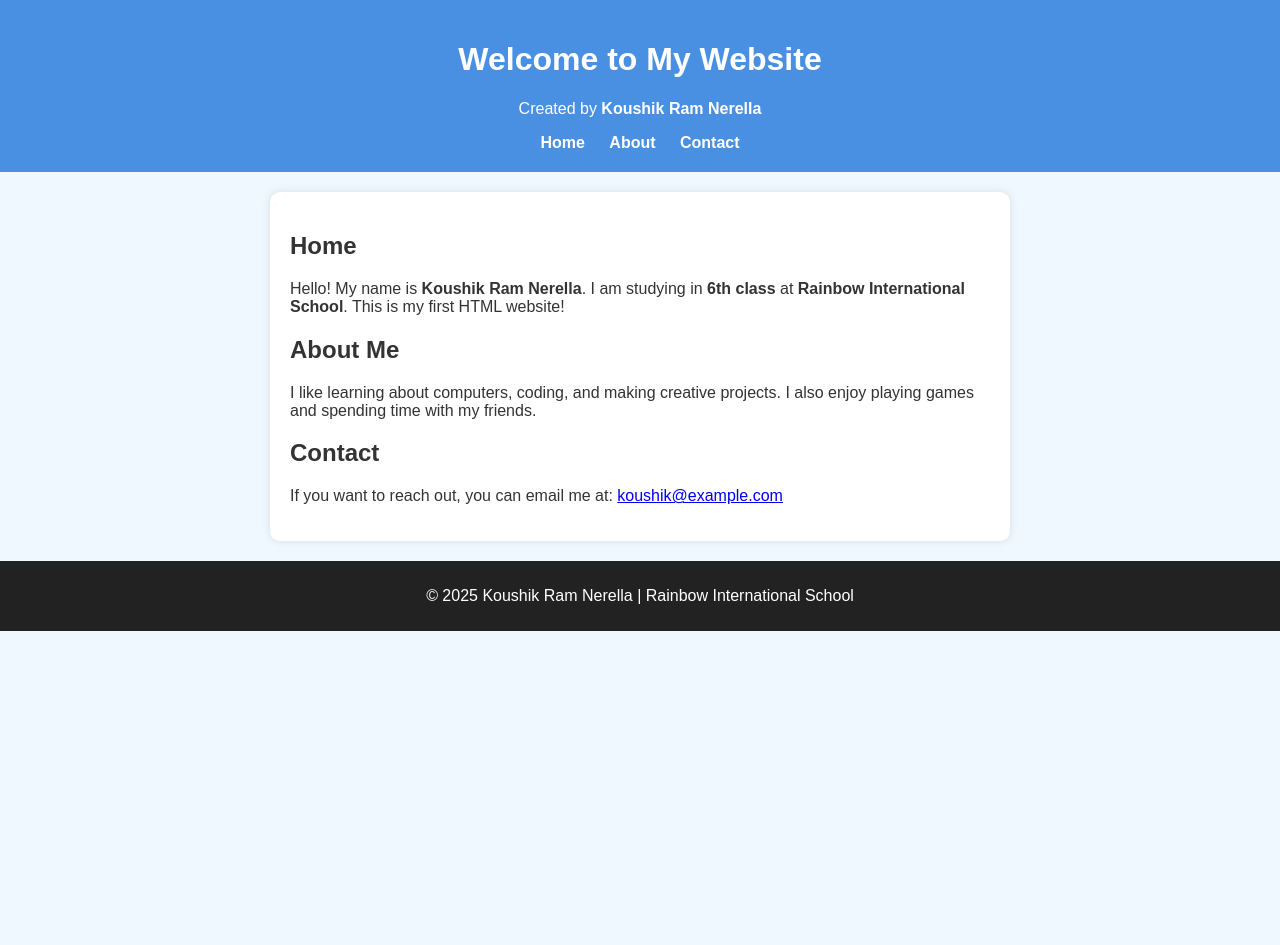
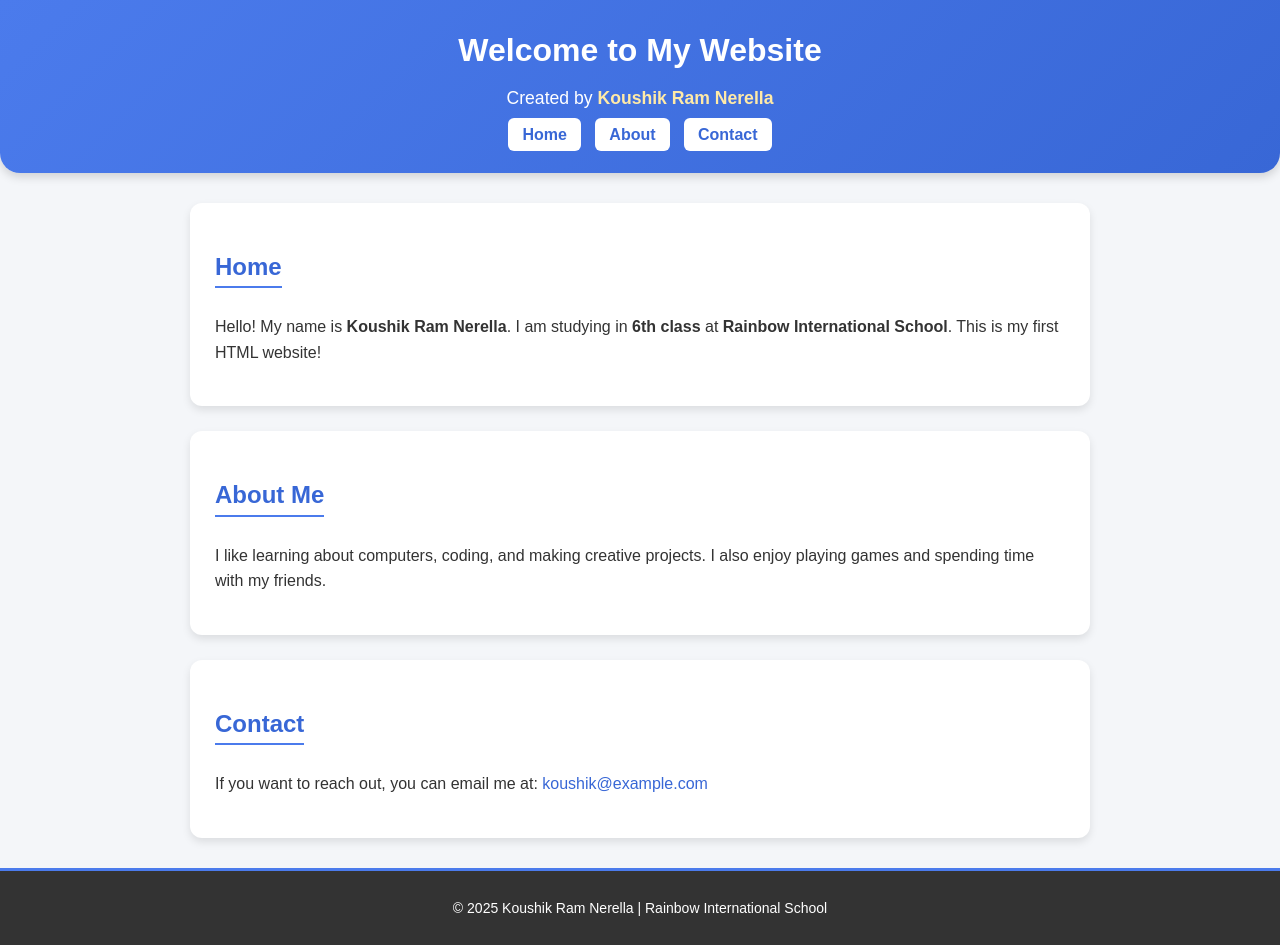
Before and after one commit to saidaraodevops-art/koushiram, a plain HTML site: page index.html in a window 1280 px wide. Before the commit the page ends 800 px from the top, so only its background shows below. Drawn offline with Linux system fonts and the light colour scheme.

Commit message:
Update style.css

```diff
--- a/style.css
+++ b/style.css
@@ -1,42 +1,124 @@
+/* ======== General Page Styling ======== */
 body {
-  font-family: Arial, sans-serif;
-  background-color: #f0f8ff;
+  font-family: 'Poppins', sans-serif;
+  background-color: #f4f6f9;
   margin: 0;
-  padding: 0;
   color: #333;
+  line-height: 1.6;
 }
 
+html {
+  scroll-behavior: smooth;
+}
+
+/* ======== Header ======== */
 header {
-  background-color: #4a90e2;
+  background: linear-gradient(135deg, #4b7bec, #3867d6);
   color: white;
   text-align: center;
-  padding: 20px;
+  padding: 25px 0;
+  border-radius: 0 0 20px 20px;
+  box-shadow: 0 4px 10px rgba(0,0,0,0.15);
+}
+
+h1 {
+  margin: 0;
+  font-size: 2em;
+  animation: fadeIn 2s ease;
+}
+
+@keyframes fadeIn {
+  from { opacity: 0; transform: translateY(-20px); }
+  to { opacity: 1; transform: translateY(0); }
+}
+
+header p {
+  margin: 8px 0;
+  font-size: 1.1em;
+}
+
+header strong {
+  color: #ffeaa7;
+}
+
+/* ======== Navigation ======== */
+nav {
+  margin-top: 10px;
 }
 
 nav a {
-  color: white;
-  margin: 0 10px;
+  background: white;
+  color: #3867d6;
+  padding: 8px 14px;
+  margin: 0 5px;
+  border-radius: 6px;
   text-decoration: none;
   font-weight: bold;
+  transition: background 0.3s, transform 0.2s;
 }
 
 nav a:hover {
+  background: #dfe6e9;
+  transform: scale(1.05);
+}
+
+/* ======== Main Content ======== */
+main {
+  max-width: 900px;
+  margin: 30px auto;
+  padding: 0 20px;
+}
+
+/* ======== Sections ======== */
+section {
+  background: white;
+  border-radius: 12px;
+  box-shadow: 0 4px 8px rgba(0,0,0,0.1);
+  margin-bottom: 25px;
+  padding: 25px;
+}
+
+section h2 {
+  color: #3867d6;
+  border-bottom: 2px solid #4b7bec;
+  display: inline-block;
+  margin-bottom: 10px;
+}
+
+/* ======== Links ======== */
+a {
+  color: #3867d6;
+  text-decoration: none;
+}
+
+a:hover {
   text-decoration: underline;
 }
 
-main {
-  background: white;
-  margin: 20px auto;
-  padding: 20px;
-  max-width: 700px;
-  border-radius: 10px;
-  box-shadow: 0 0 10px rgba(0,0,0,0.1);
+/* ======== Footer ======== */
+footer {
+  text-align: center;
+  background-color: #333;
+  color: white;
+  padding: 12px 0;
+  font-size: 14px;
+  margin-top: 30px;
+  border-top: 3px solid #4b7bec;
 }
 
-footer {
-  background-color: #222;
-  color: white;
-  text-align: center;
-  padding: 10px;
-  margin-top: 20px;
+/* ======== Responsive Design ======== */
+@media (max-width: 600px) {
+  h1 {
+    font-size: 1.6em;
+  }
+
+  nav a {
+    display: inline-block;
+    margin: 5px 3px;
+    font-size: 0.9em;
+  }
+
+  section {
+    padding: 20px;
+  }
 }
```
